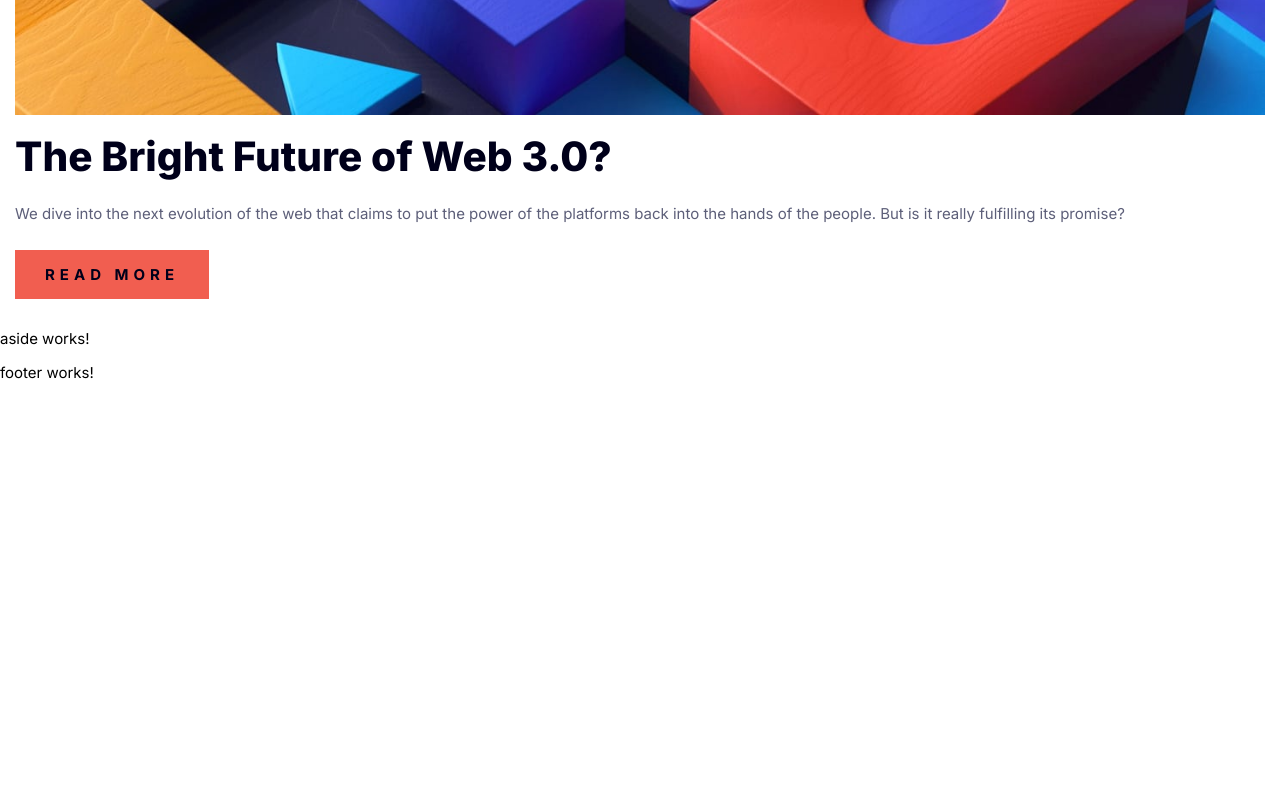
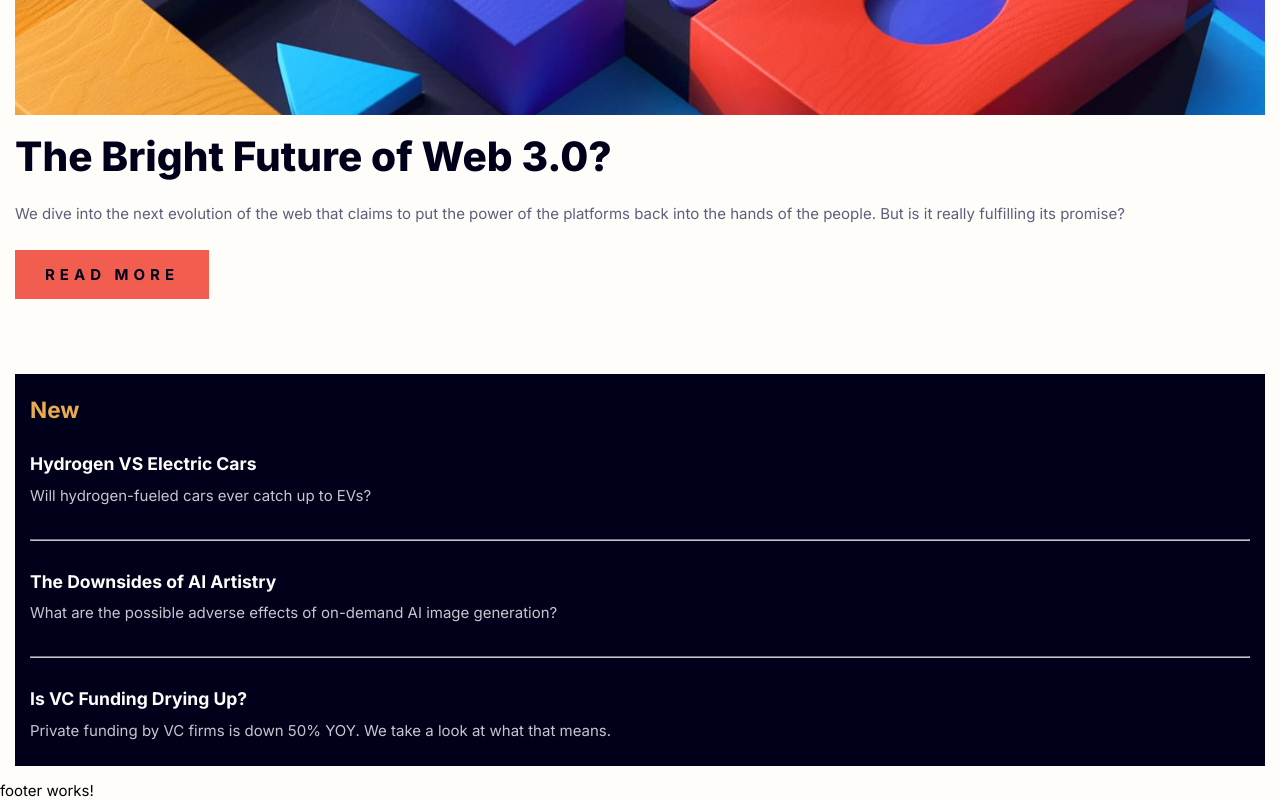
Before and after one commit to Gbw699/news-homepage-frontend-mentor, an Angular app: page / in a window 1280 px wide. Shown: the part 503-1303 px from the top of the page. Before the commit the page ends 885 px from the top, so only its background shows below. Built offline with nearby package versions, Linux system fonts and the light colour scheme.

Commit message:
Update aside component with new content and styling; refactor main component structure to use div instead of main

```diff
--- a/src/aside/aside.component.html
+++ b/src/aside/aside.component.html
@@ -1 +1,16 @@
-<p>aside works!</p>
+<aside class="container">
+  <h2 class="title">New</h2>
+  <h3 class="sub-title">Hydrogen VS Electric Cars</h3>
+  <p class="text">Will hydrogen-fueled cars ever catch up to EVs?</p>
+  <hr />
+  <h3 class="sub-title">The Downsides of AI Artistry</h3>
+  <p class="text">
+    What are the possible adverse effects of on-demand AI image generation?
+  </p>
+  <hr />
+  <h3 class="sub-title">Is VC Funding Drying Up?</h3>
+  <p class="text">
+    Private funding by VC firms is down 50% YOY. We take a look at what that
+    means.
+  </p>
+</aside>
--- a/src/aside/aside.component.scss
+++ b/src/aside/aside.component.scss
@@ -0,0 +1,28 @@
+@use "../styles.scss" as s;
+
+.container {
+  background-color: s.$VeryDarkBlue;
+  color: s.$GrayishBlue;
+  padding: 1.5rem 1rem;
+  margin: 5rem 1rem 0 1rem;
+  .title {
+    font-weight: 700;
+    margin: 0;
+    margin-bottom: 2rem;
+    color: s.$SoftOrange;
+  }
+  .sub-title {
+    font-weight: 700;
+    margin: 0;
+    color: s.$OffWhite;
+  }
+  .text {
+    margin: 0;
+    margin-top: 0.5rem;
+    line-height: 1.8rem;
+  }
+  hr {
+    border-color: s.$GrayishBlue;
+    margin: 2rem 0;
+  }
+}
--- a/src/main/main.component.html
+++ b/src/main/main.component.html
@@ -1,4 +1,4 @@
-<main class="container">
+<div class="container">
   <picture>
     <source
       srcset="./assets/images/image-web-3-desktop.jpg"
@@ -18,4 +18,4 @@
     its promise?
   </p>
   <button class="btn">READ MORE</button>
-</main>
+</div>
--- a/src/styles.scss
+++ b/src/styles.scss
@@ -27,6 +27,7 @@ body {
   font-weight: 400;
   font-style: normal;
   font-size: 15px;
+  background-color: $OffWhite;
 }
 body {
   margin: 0;
```
